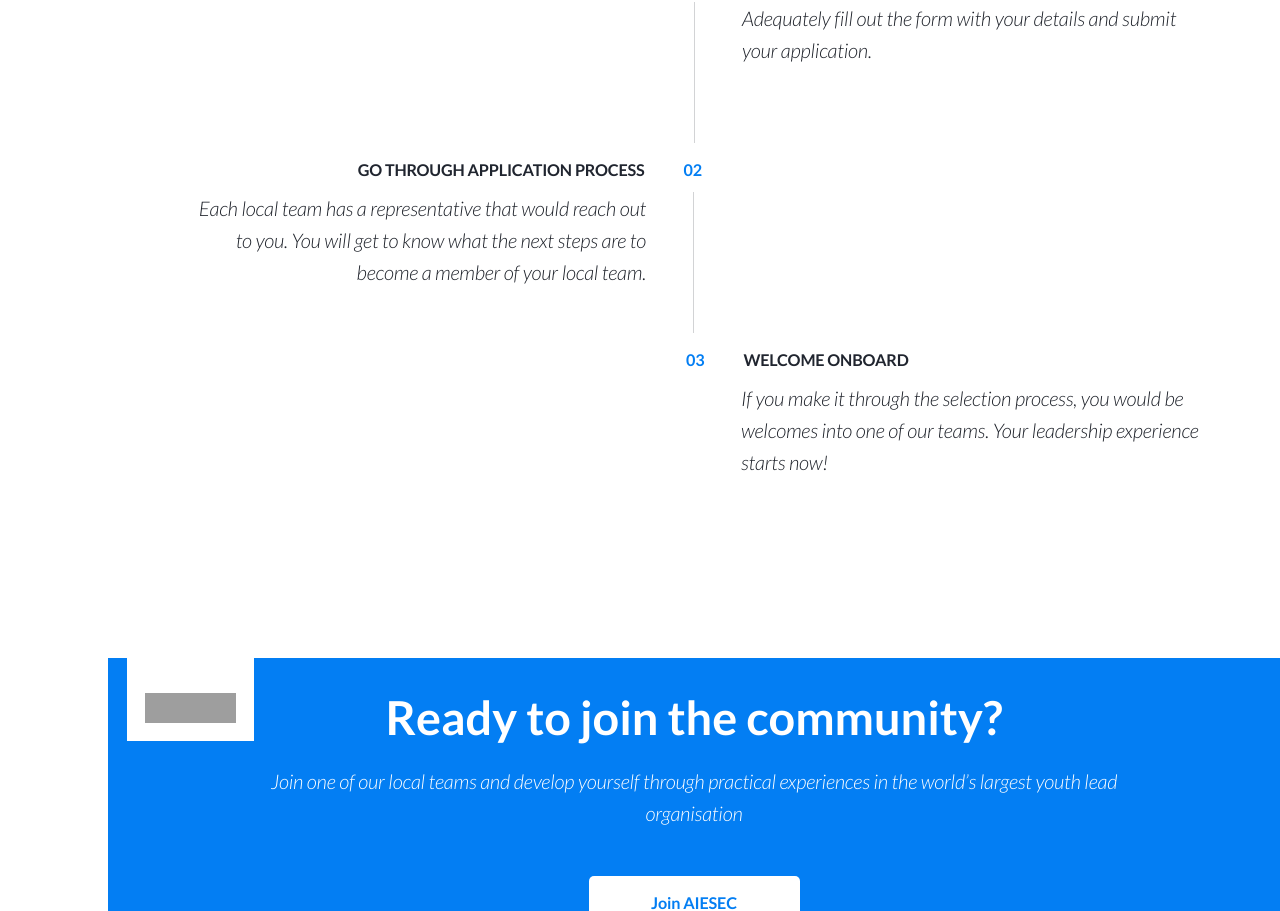
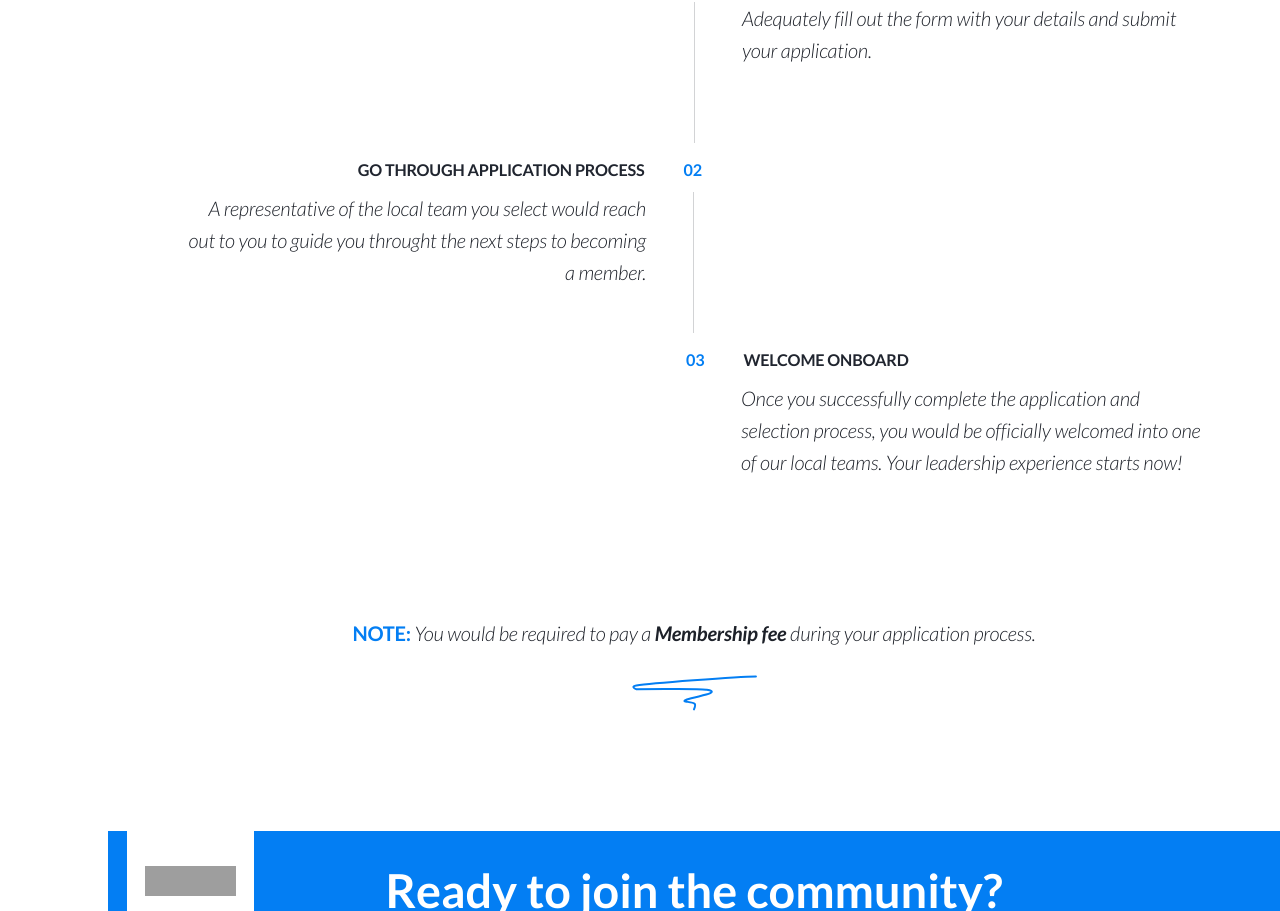
Before and after one commit to AIESECinNigeria/Recruitment-Landing-Page, a React (Create React App) app: page / in a window 1280 px wide. Shown: the part 3393-4304 px from the top of the page. Built offline with nearby package versions, Linux system fonts and the light colour scheme; grey boxes are pictures that could not be loaded.

Commit message:
landing page done

```diff
--- a/src/Components/JoinSteps/index.tsx
+++ b/src/Components/JoinSteps/index.tsx
@@ -1,5 +1,6 @@
 import { FC } from 'react';
 
+import WigglyBig from '../../assets/Svgs/WigglyBig';
 import './joinsteps.styles.scss';
 
 const JoinSteps: FC = () => {
@@ -30,9 +31,8 @@ const JoinSteps: FC = () => {
 						</div>
 						<div className='border__desc'>
 							<p>
-								Each local team has a representative that would reach out to
-								you. You will get to know what the next steps are to become a
-								member of your local team.
+								A representative of the local team you select would reach out to
+								you to guide you throught the next steps to becoming a member.
 							</p>
 						</div>
 					</div>
@@ -43,12 +43,17 @@ const JoinSteps: FC = () => {
 						</div>
 						<div className='border__desc none'>
 							<p>
-								If you make it through the selection process, you would be
-								welcomes into one of our teams. Your leadership experience
-								starts now!
+								Once you successfully complete the application and selection
+								process, you would be officially welcomed into one of our local
+								teams. Your leadership experience starts now!
 							</p>
 						</div>
 					</div>
+				</div>
+
+				<div className="disclaimer">
+					<p><span className='note'>NOTE:</span> You would be required to pay a <span className='dark'>Membership fee</span>  during your application process.</p>
+					<WigglyBig />
 				</div>
 			</div>
 		</section>
--- a/src/Components/JoinSteps/joinsteps.styles.scss
+++ b/src/Components/JoinSteps/joinsteps.styles.scss
@@ -29,6 +29,7 @@
 			width: 100%;
 			display: flex;
 			flex-direction: column;
+			margin-bottom: 83px;
 
 			.step {
 				width: 50%;
@@ -182,5 +183,34 @@
 				}
 			}
 		}
+
+		.disclaimer {
+			width: 100%;
+			display: flex;
+			flex-direction: column;
+			align-items: center;
+
+			p {
+				font-style: italic;
+				font-size: 1.12rem;
+				font-weight: 300;
+				line-height: 24px;
+				letter-spacing: -0.01em;
+				color: var(--AIESEC-Dark-Sub);
+				margin-bottom: 30px;
+
+				span {
+					&.note {
+						font-style: normal;
+						color: var(--AIESEC-Blue);
+						font-weight: bold;
+					}
+
+					&.dark {
+						font-weight: bold;
+					}
+				}
+			}
+		}
 	}
 }
--- /dev/null
+++ b/src/assets/Svgs/WigglyBig.tsx
@@ -0,0 +1,20 @@
+import { FC } from 'react';
+
+const WigglyBig: FC = (props) => (
+	<svg
+		width={125}
+		height={36}
+		fill='none'
+		xmlns='http://www.w3.org/2000/svg'
+		{...props}
+	>
+		<path
+			d='M123.929 1.498c-19.173.086-107.11 7.138-119.621 8.917-4.845.688-2.85 3.085.08 3.807 56.64-.255 63.423-.576 69.648.515 1.795.314 9.359.924 3.74 3.742-4.207 2.11-33.284 6.748-23.273 8.228C63 27.963 64.757 27.86 61.978 34.4'
+			stroke='#037EF3'
+			strokeWidth={2}
+			strokeLinecap='round'
+		/>
+	</svg>
+);
+
+export default WigglyBig;
```
